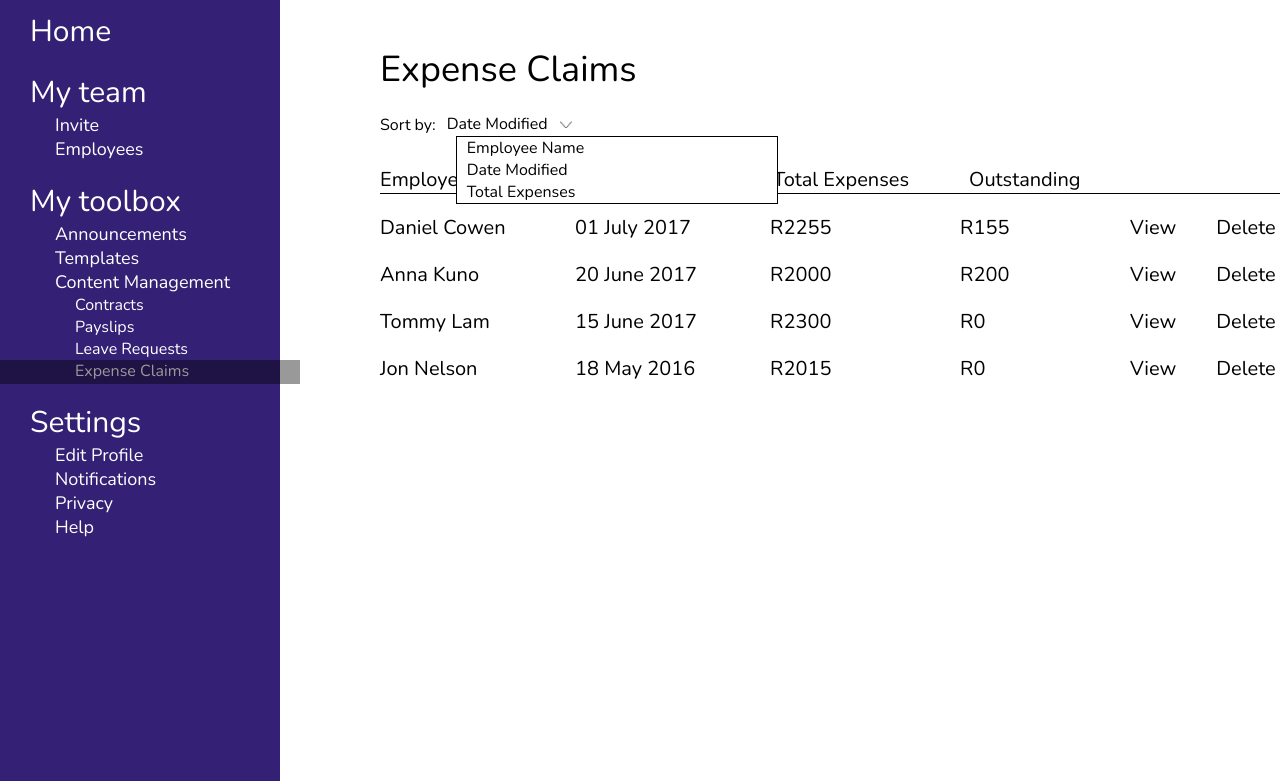
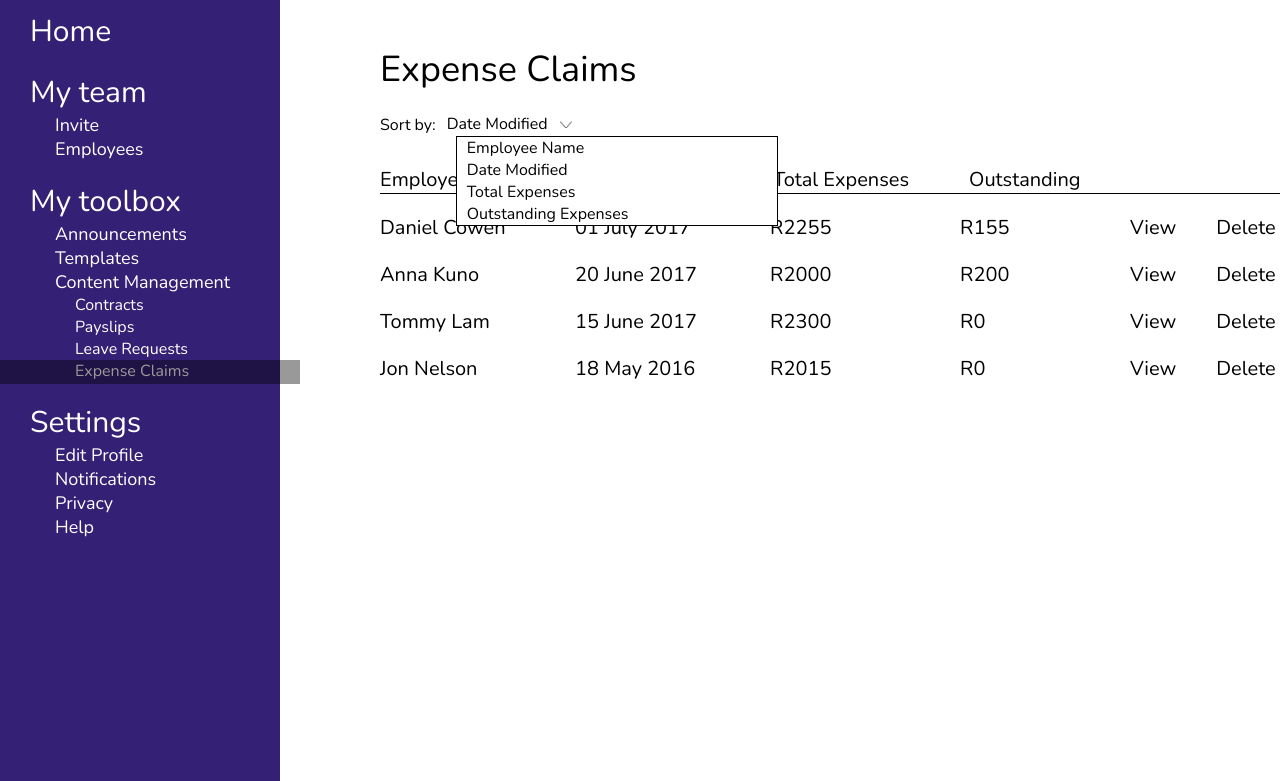
Before and after one commit to annakuno/Vitae, a plain HTML site: page expense-claims.html in a window 1280 px wide. Both pictures are taken after a click on the button "Date Modified". Shown: the part 99-880 px from the top of the page. Drawn offline with nearby package versions, Linux system fonts and the light colour scheme.

Commit message:
Added option to sort by outstanding expenses for expense claims

```diff
--- a/expense-claims.html
+++ b/expense-claims.html
@@ -70,6 +70,7 @@
            <h1 id="emp" onclick="selectEmployee()">Employee Name</h1>
            <h1 id="man1" onclick="selectMan1()">Date Modified</h1>
            <h1 id="man2" onclick="selectMan2()">Total Expenses</h1>
+           <h1 id="man3" onclick="selectMan3()">Outstanding Expenses</h1>
          </div>
        </div>
        </div>
--- a/expense-claims.js
+++ b/expense-claims.js
@@ -41,3 +41,9 @@ function selectMan2(){
   document.getElementById('manTitle').innerHTML=title1;
   document.getElementById('myDropdown2').classList.toggle('show');
 }
+
+function selectMan3(){
+  var title1 = document.getElementById('man3').innerHTML;
+  document.getElementById('manTitle').innerHTML=title1;
+  document.getElementById('myDropdown2').classList.toggle('show');
+}
```
